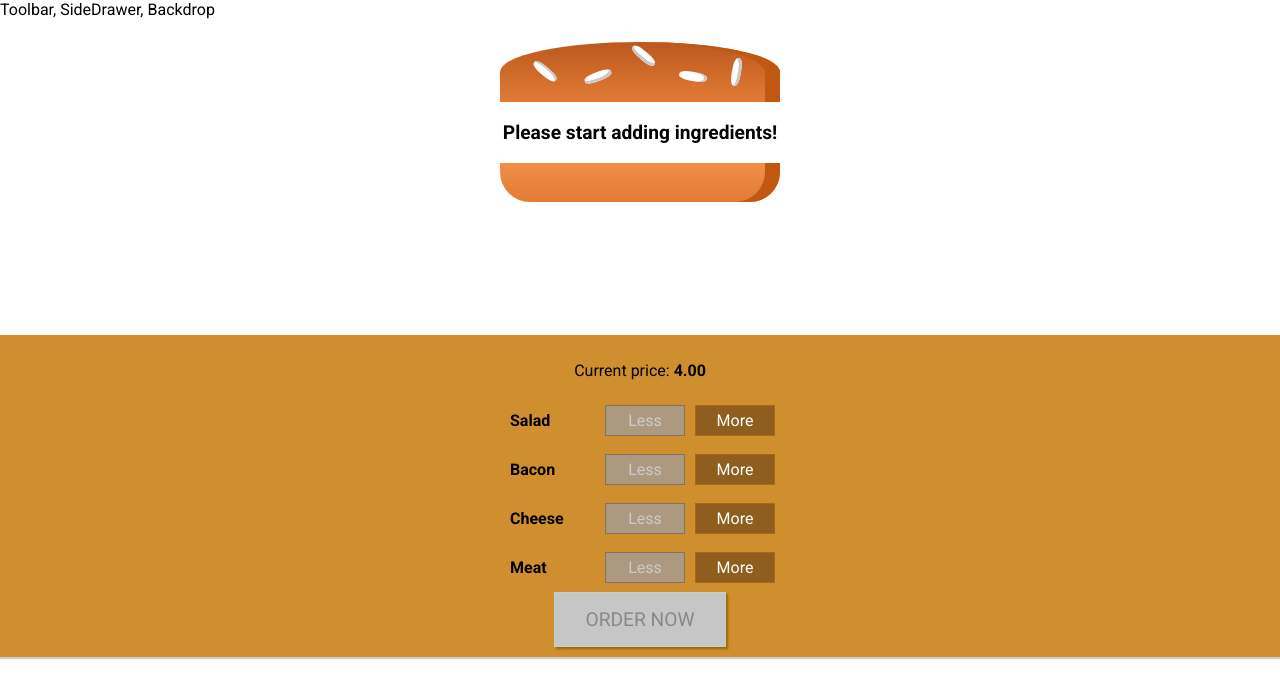
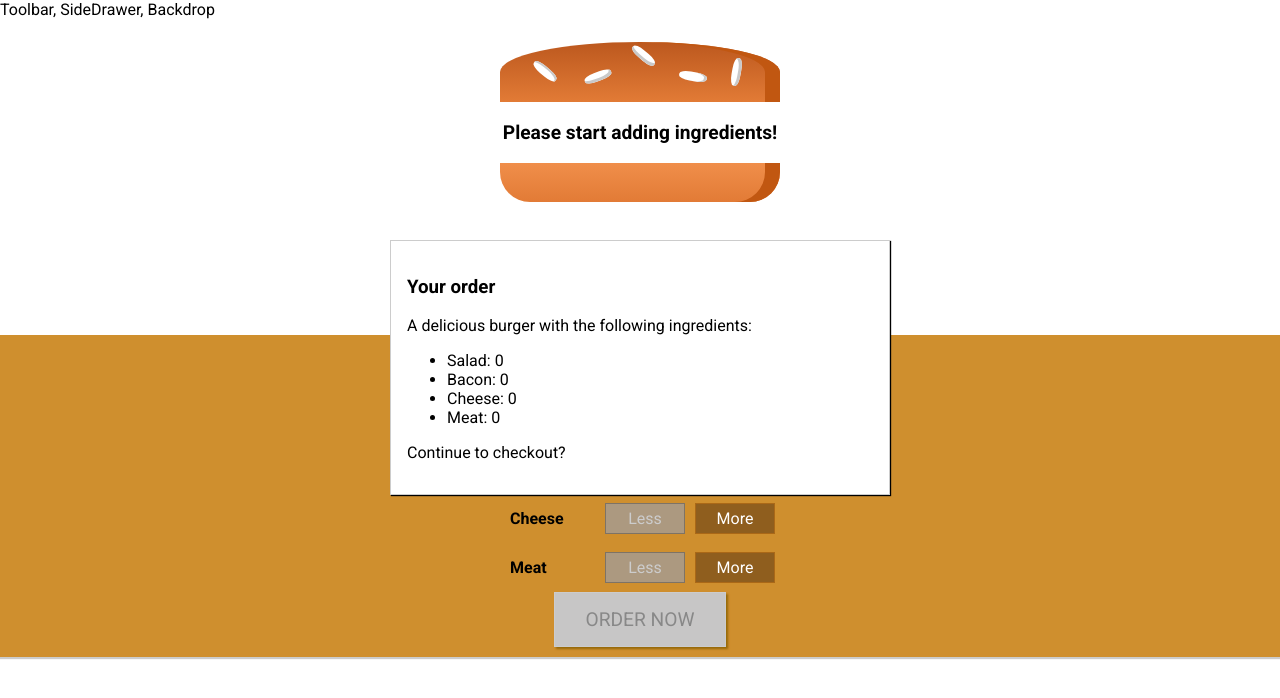
Before and after one commit to juanjomarcal/burger, a React (Create React App) app: page / in a window 1280 px wide. Shown: the top 698 px of the page. Built offline with nearby package versions, Linux system fonts and the light colour scheme.

Commit message:
Order Modal preps

```diff
--- /dev/null
+++ b/src/components/Burger/OrderSummary/OrderSummary.js
@@ -0,0 +1,24 @@
+import React from 'react';
+
+import Aux from '../../../hoc/Aux';
+
+const orderSummary = (props) => {
+  const ingredientsSummary = Object.keys(props.ingredients)
+    .map(igKey => {
+      return (
+        <li key={igKey}>
+          <span style={{textTransform: 'capitalize'}}>{igKey}</span>: {props.ingredients[igKey]}
+        </li>
+      )
+    });
+  return(
+    <Aux>
+      <h3>Your order</h3>
+      <p>A delicious burger with the following ingredients:</p>
+      <ul>{ingredientsSummary}</ul>
+      <p>Continue to checkout?</p>
+    </Aux>
+  );
+}
+
+export default orderSummary;
--- a/src/components/UI/Modal/Modal.js
+++ b/src/components/UI/Modal/Modal.js
@@ -1,6 +1,6 @@
 import React from 'react';
 
-import classes from 'Modal.module.css';
+import classes from './Modal.module.css';
 
 const modal = (props) => (
   <div className={classes.Modal}>
--- a/src/containers/BurgerBuilder/BurgerBuilder.js
+++ b/src/containers/BurgerBuilder/BurgerBuilder.js
@@ -2,6 +2,8 @@
 import Aux from '../../hoc/Aux';
 import Burger from '../../components/Burger/Burger';
 import BuildControls from '../../components/Burger/BuildControls/BuildControls';
+import Modal from '../../components/UI/Modal/Modal';
+import OrderSummary from '../../components/Burger/OrderSummary/OrderSummary';
 
 const INGREDIENTS_PRICES = {
   salad: 0.5,
@@ -75,6 +77,9 @@
     }
     return(
       <Aux>
+        <Modal>
+          <OrderSummary ingredients={this.state.ingredients}></OrderSummary>
+        </Modal>
         <Burger ingredients={this.state.ingredients}/>
         <BuildControls
           ingredientChange={this.changeIngredientHandler}
```
